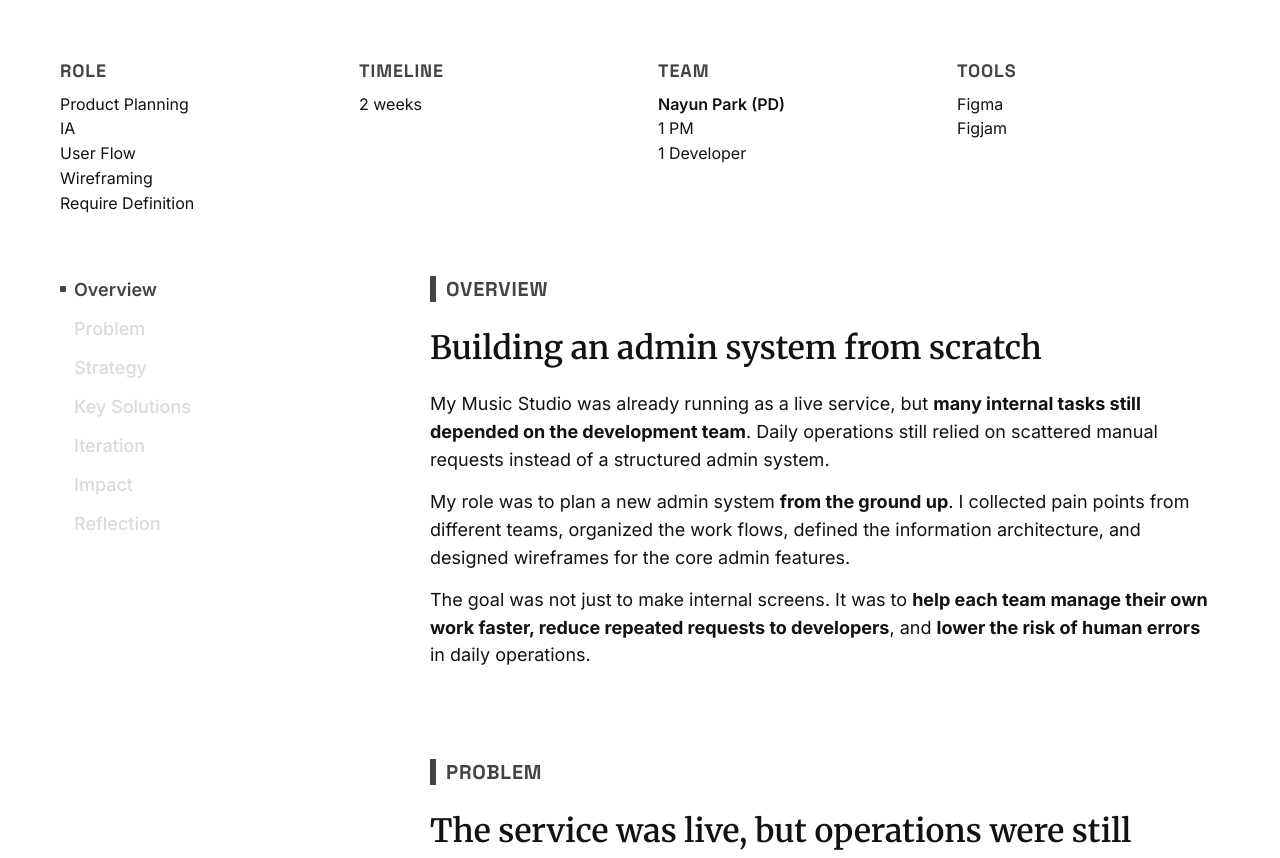
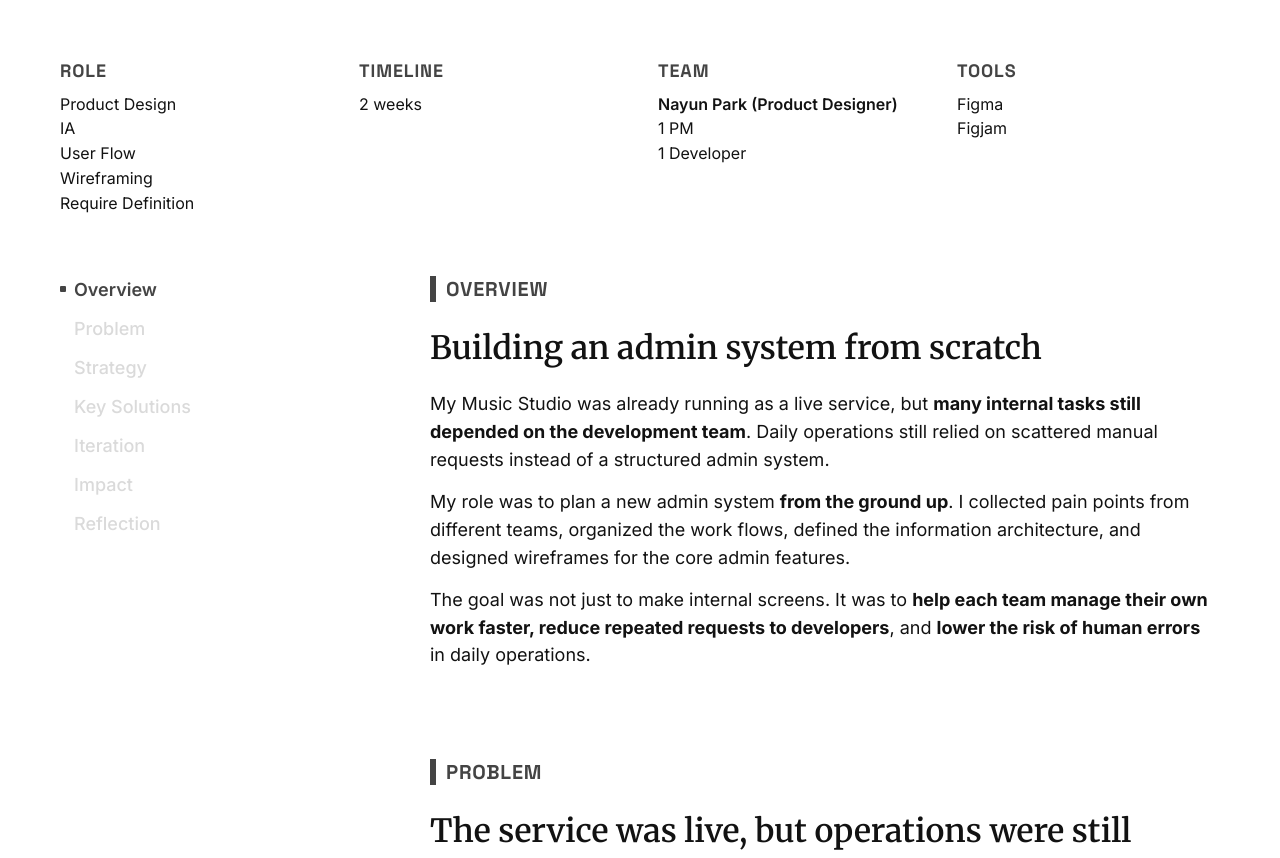
Before and after one commit to aileenpark/my-portfolio, a React (Vite) app: page /works/mms-admin in a window 1280 px wide. Shown: the part 1138-1996 px from the top of the page. Built offline with nearby package versions, Linux system fonts and the light colour scheme; a web font is replaced by a local one.

Commit message:
feat: refresh project pages and works (#26)

```diff
--- a/src/pages/AIMixRenewalPage.jsx
+++ b/src/pages/AIMixRenewalPage.jsx
@@ -52,8 +52,8 @@ const META_ITEMS = [
   { label: "TIMELINE", lines: ["5 months"] },
   {
     label: "TEAM",
-    lines: ["Nayun Park (PD)", "1 PM", "3 Developers", "1 Visual Designer"],
-    emphasizedLine: "Nayun Park (PD)",
+    lines: ["Nayun Park (Product Manager)", "1 PM", "3 Developers", "1 UI Designer"],
+    emphasizedLine: "Nayun Park (Product Manager)",
   },
   { label: "TOOLS", lines: ["Figma", "Google Analytics"] },
 ];
--- a/src/pages/MMSAdminPage.jsx
+++ b/src/pages/MMSAdminPage.jsx
@@ -43,7 +43,7 @@ const META_ITEMS = [
   {
     label: "ROLE",
     lines: [
-      "Product Planning",
+      "Product Design",
       "IA",
       "User Flow",
       "Wireframing",
@@ -53,8 +53,8 @@ const META_ITEMS = [
   { label: "TIMELINE", lines: ["2 weeks"] },
   {
     label: "TEAM",
-    lines: ["Nayun Park (PD)", "1 PM", "1 Developer"],
-    emphasizedLine: "Nayun Park (PD)",
+    lines: ["Nayun Park (Product Designer)", "1 PM", "1 Developer"],
+    emphasizedLine: "Nayun Park (Product Designer)",
   },
   { label: "TOOLS", lines: ["Figma", "Figjam"] },
 ];
--- a/src/pages/SunoPage.jsx
+++ b/src/pages/SunoPage.jsx
@@ -102,7 +102,11 @@ const META_ITEMS = [
     lines: ["User Research", "Market Research", "Product Design", "Design System", "Prototyping"],
   },
   { label: "TIMELINE", lines: ["2 months"] },
-  { label: "TEAM", lines: ["Nayun Park (Product Designer)", "1 Designer"] },
+  {
+    label: "TEAM",
+    lines: ["Nayun Park (Product Designer)", "1 Designer"],
+    emphasizedLine: "Nayun Park (Product Designer)",
+  },
   { label: "TOOLS", lines: ["Figma", "Figjam"] },
 ];
 
@@ -376,52 +380,15 @@ export default function SunoPage() {
         </div>
 
         {/* Hero image — full width */}
-        <div style={{ width: "100%", aspectRatio: "16/9", position: "relative", overflow: "hidden" }}>
-          <img
-            src="/suno/mockup-bg.png"
-            alt=""
-            style={{ position: "absolute", inset: 0, width: "100%", height: "100%", objectFit: "cover", pointerEvents: "none" }}
-          />
-          <div
-            style={{
-              position: "absolute",
-              left: "41.302%",
-              top: "15.926%",
-              width: "17.552%",
-              aspectRatio: "337/726",
-            }}
-          >
-            {/* SVG mask clips video to rounded corners, scales with container */}
-            <div
-              style={{
-                position: "absolute",
-                inset: 0,
-                WebkitMaskImage: "url('/suno/screen-mask.svg')",
-                maskImage: "url('/suno/screen-mask.svg')",
-                WebkitMaskSize: "100% 100%",
-                maskSize: "100% 100%",
-                WebkitMaskRepeat: "no-repeat",
-                maskRepeat: "no-repeat",
-                WebkitMaskPosition: "0 0",
-                maskPosition: "0 0",
-              }}
-            >
-              <video
-                src="/suno/screen-video.mov"
-                autoPlay
-                loop
-                muted
-                playsInline
-                style={{ position: "absolute", inset: 0, width: "100%", height: "100%", objectFit: "cover" }}
-              />
-            </div>
-            <img
-              src="/suno/system-ui.png"
-              alt=""
-              style={{ position: "absolute", top: "1.58%", left: 0, width: "100%", pointerEvents: "none" }}
-            />
-          </div>
-        </div>
+        <img
+          src="/suno/thumbnail.webp"
+          alt="Suno AI app displayed on a mobile phone mockup"
+          width="5760"
+          height="3240"
+          loading="eager"
+          fetchPriority="high"
+          style={{ width: "100%", height: "auto", display: "block" }}
+        />
 
         {/* Project Meta */}
         <div style={{ padding: `60px ${hPad}` }}>
@@ -453,7 +420,7 @@ export default function SunoPage() {
                       key={i}
                       style={{
                         fontFamily: F.base,
-                        fontWeight: 400,
+                        fontWeight: line === item.emphasizedLine ? 600 : 400,
                         fontSize: "16px",
                         lineHeight: 1.5,
                         color: C.textPrimary,
--- a/src/pages/WorksPage.jsx
+++ b/src/pages/WorksPage.jsx
@@ -47,6 +47,16 @@ const WORKS = [
     image: "/works-thumbnail/ecolab.webp",
     status: "coming-soon",
   },
+  {
+    id: "vibe-review",
+    name: "Vibe Review",
+    summary: "AI Code Review Tool",
+    tags: ["AI", "Web", "Product Design"],
+    image: "/works-thumbnail/vibe-review.webp",
+    imageWidth: 2880,
+    imageHeight: 1620,
+    status: "coming-soon",
+  },
 ];
 
 const STATUS_LABELS = {
@@ -92,8 +102,8 @@ function WorkCard({ project, index }) {
         <img
           src={project.image}
           alt=""
-          width="5760"
-          height="3240"
+          width={project.imageWidth ?? 5760}
+          height={project.imageHeight ?? 3240}
           loading={index === 0 ? "eager" : "lazy"}
           fetchPriority={index === 0 ? "high" : "auto"}
         />
```
Also changed, not shown: public/works-thumbnail/vibe-review.webp (added).
